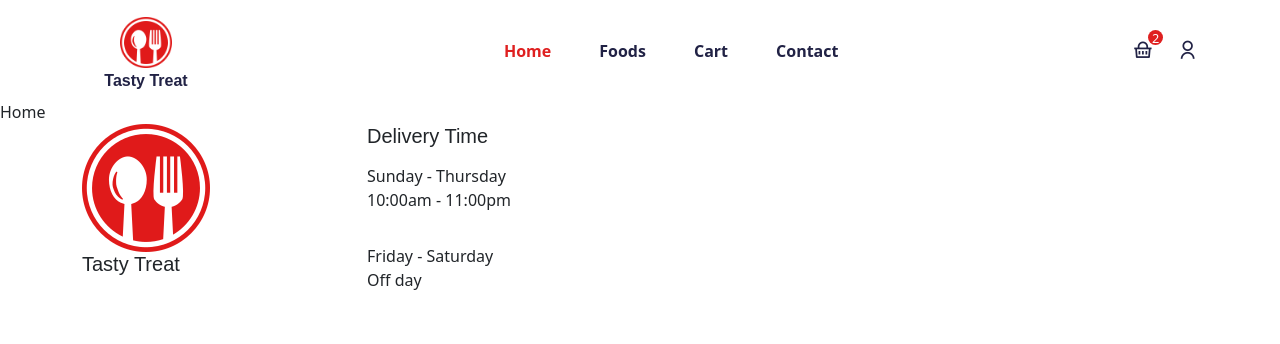
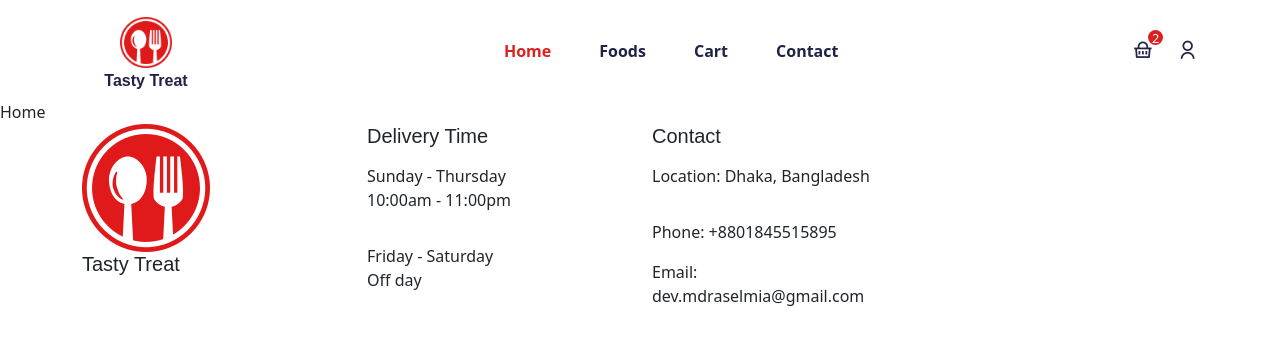
Before and after one commit to mdraselmiah95/tasty-treat-app, a React (Create React App) app: page /home in a window 1280 px wide. Shown: the top 344 px of the page. Built offline with nearby package versions, Linux system fonts and the light colour scheme; a web font is replaced by a local one.

Commit message:
WIP on Tasty Treat Food app Footer section

```diff
--- a/src/components/Footer/Footer.jsx
+++ b/src/components/Footer/Footer.jsx
@@ -27,7 +27,21 @@ const Footer = () => {
               </ListGroupItem>
             </ListGroup>
           </Col>
-          <Col lg="3" md="4" sm="6"></Col>
+          <Col lg="3" md="4" sm="6">
+            <h5 className="footer__title">Contact</h5>
+            <ListGroup className="deliver__time-list">
+              <ListGroupItem className=" delivery__time-item border-0 ps-0">
+                <p>Location: Dhaka, Bangladesh</p>
+              </ListGroupItem>
+              <ListGroupItem className=" delivery__time-item border-0 ps-0">
+                <span>Phone: +8801845515895</span>
+              </ListGroupItem>
+
+              <ListGroupItem className=" delivery__time-item border-0 ps-0">
+                <span>Email: dev.mdraselmia@gmail.com</span>
+              </ListGroupItem>
+            </ListGroup>
+          </Col>
           <Col lg="3" md="4" sm="6"></Col>
         </Row>
       </Container>
```
